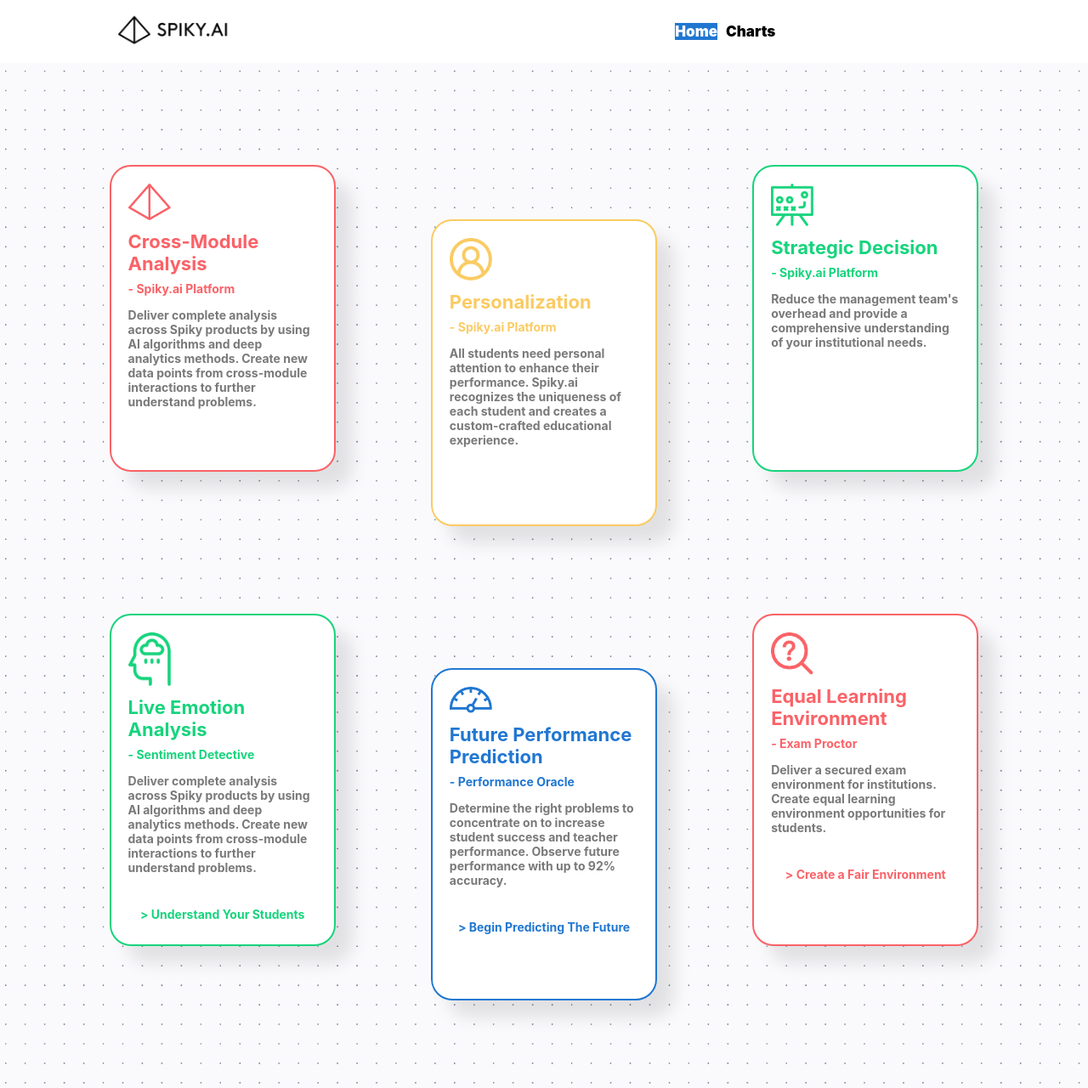
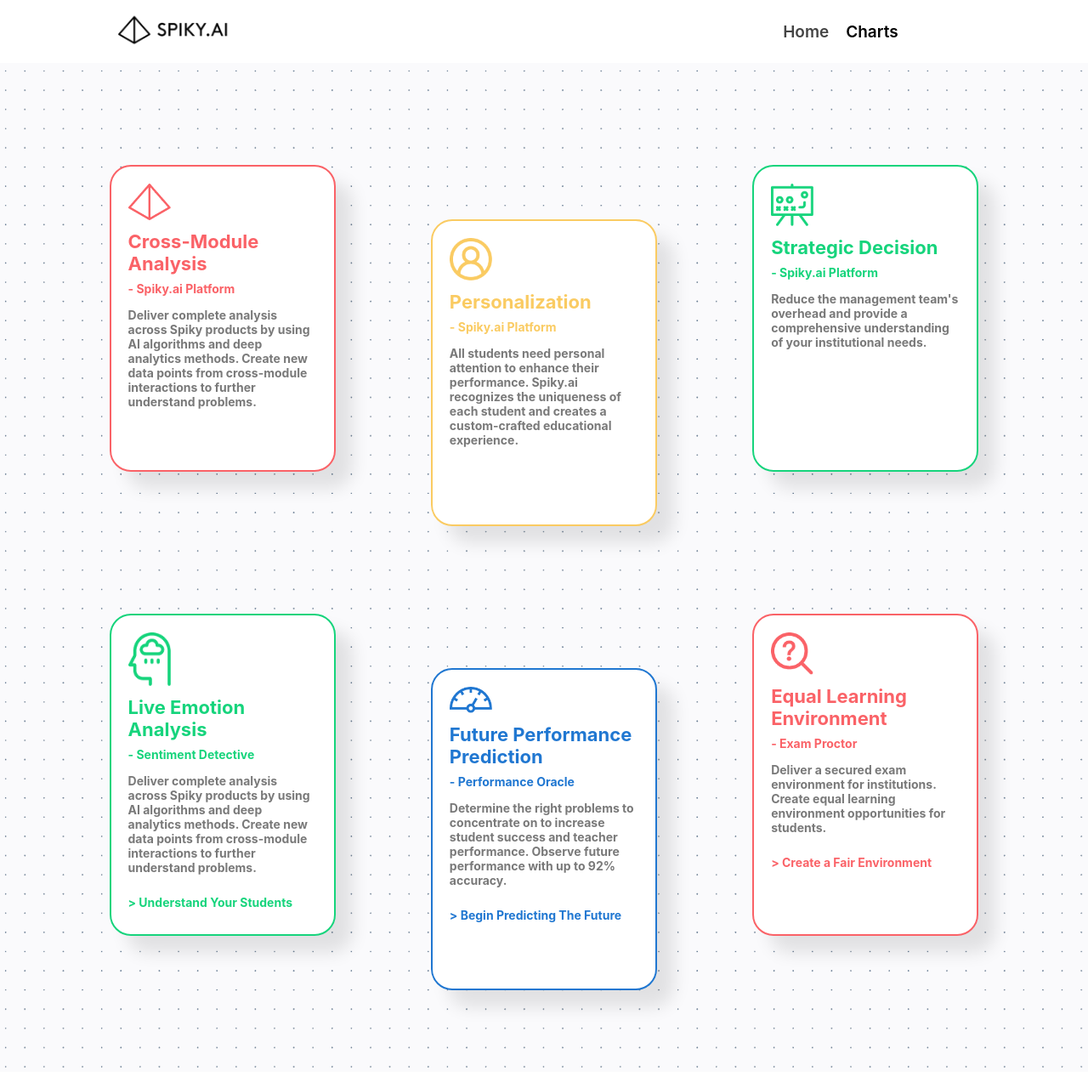
Before and after one commit to nidanurgunay/SpikyAI, a React (Create React App) app in the folder spiky/: page / in a window 1280 px wide. Shown: the whole page at 85% size. Built offline with nearby package versions, Linux system fonts and the light colour scheme.

Commit message:
navbar restyled

```diff
--- a/spiky/src/components/NavBar/NavBar.css
+++ b/spiky/src/components/NavBar/NavBar.css
@@ -10,21 +10,33 @@
     justify-content: center;
 }
 
+#link_wrapper {
+    display: flex;
+    justify-content: flex-end;
+    width: 50%;
+}
+
 .link {
     display: flex;
     justify-content: center;
-    margin: 5px;
+    margin: 10px;
     align-items: center;
 }
 
 .link_text {
     font-family: "Brown-Bold", -apple-system, BlinkMacSystemFont, "Segoe UI", Roboto, "Helvetica Neue", Arial, "Noto Sans", "Liberation Sans", sans-serif, "Apple Color Emoji", "Segoe UI Emoji", "Segoe UI Symbol", "Noto Color Emoji";
     color: #000000;
-    font-size: 17px;
-    font-weight: 900;
+    font-size: 19px;
+    font-weight: 600;
     text-decoration-line: none !important;
 }
 
 .link_text:active {
     color: #444444;
 }
+
+.active {
+    background-color: white!important;
+    border: none!important;
+    color: #444444!important;
+}
--- a/spiky/src/components/NavBar/NavBar.js
+++ b/spiky/src/components/NavBar/NavBar.js
@@ -14,11 +14,13 @@
                 ></img>
             </div>
             <div id="link_container">
+                <div id="link_wrapper">
                 <div className="link">
                     <NavLink  className="link_text" to="/">Home</NavLink>
                 </div>
                 <div className="link">
                     <NavLink  className="link_text" to="/charts">Charts</NavLink>
+                </div>
                 </div>
             </div>
         </div>
--- a/spiky/src/components/chart/chart.css
+++ b/spiky/src/components/chart/chart.css
@@ -73,7 +73,7 @@
     border: solid;
 }
 
-.active {
+.active_button {
     background-color: #2077D1;
     border: none;
     color: #FFFFFF;
@@ -99,7 +99,7 @@
     transition: 0s
 }
 
-.active:hover {
+.active_button:hover {
     background-color: #4f90d6;
 }
 
--- a/spiky/src/components/chart/chart.js
+++ b/spiky/src/components/chart/chart.js
@@ -6,8 +6,8 @@
   Charts,
   Resizable,
   EventChart,
+} from "react-timeseries-charts";
 
-} from "react-timeseries-charts";
 import { TimeSeries, TimeRangeEvent, TimeRange } from "pondjs";
 import EnergyChart from "../../data/chartDataEnergy.json"
 import PositivityChart from "../../data/chartDataPositivity.json"
@@ -37,8 +37,6 @@
 
   let [timerange, setTimerange] = useState(series.timerange());
   let [active, setActive] = useState("energy");
-
-
 
 
   return (
@@ -129,9 +127,9 @@
         </div>
       </div>
       <div id="button_container">
-        <button id= "energy" className={active === "energy"  ? "button active" : " button default_button "} onClick={(e) => {setActive(e.target.id);setSelectedChart(EnergyChart)} }>Energy</button>
-        <button id= "objectivity" className={active === "objectivity"  ? "button active" : "button default_button"} onClick={(e) => {setActive(e.target.id);setSelectedChart(ObjectivityChart)} }>Objectivity</button>
-        <button id= "positivity" className={active === "positivity"  ? "button active" : "button default_button"} onClick={(e) => {setActive(e.target.id);setSelectedChart(PositivityChart)} }>Positivity</button>
+        <button id= "energy" className={active === "energy"  ? "button active_button" : " button default_button "} onClick={(e) => {setActive(e.target.id);setSelectedChart(EnergyChart)} }>Energy</button>
+        <button id= "objectivity" className={active === "objectivity"  ? "button active_button" : "button default_button"} onClick={(e) => {setActive(e.target.id);setSelectedChart(ObjectivityChart)} }>Objectivity</button>
+        <button id= "positivity" className={active === "positivity"  ? "button active_button" : "button default_button"} onClick={(e) => {setActive(e.target.id);setSelectedChart(PositivityChart)} }>Positivity</button>
       </div>
     </div>
   );
--- a/spiky/src/pages/spiky/spiky.css
+++ b/spiky/src/pages/spiky/spiky.css
@@ -127,7 +127,7 @@
     font-weight: 700;
 }
 
-.link {
+.spiky_link {
     text-decoration: none;
     color: inherit;
     margin-bottom: 8px;
--- a/spiky/src/pages/spiky/spiky.js
+++ b/spiky/src/pages/spiky/spiky.js
@@ -38,7 +38,7 @@
                                 {
                                     card.link ?
                                         <div style={{ marginTop: "3vh", marginBottom: "0px" }}>
-                                            <a className="link" href="https://spiky.ai" target='_blank' rel="noreferrer">
+                                            <a className="spiky_link" href="https://spiky.ai" target='_blank' rel="noreferrer">
                                                 <p>{card.linkHeader}</p>
                                             </a>
                                         </div> : null
```
